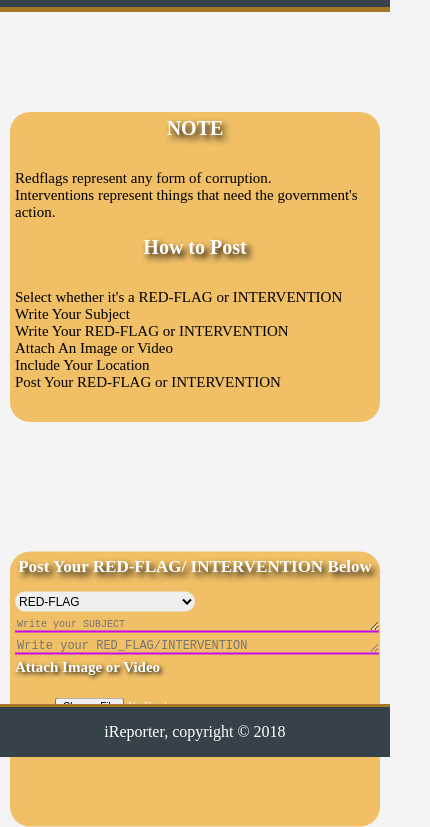
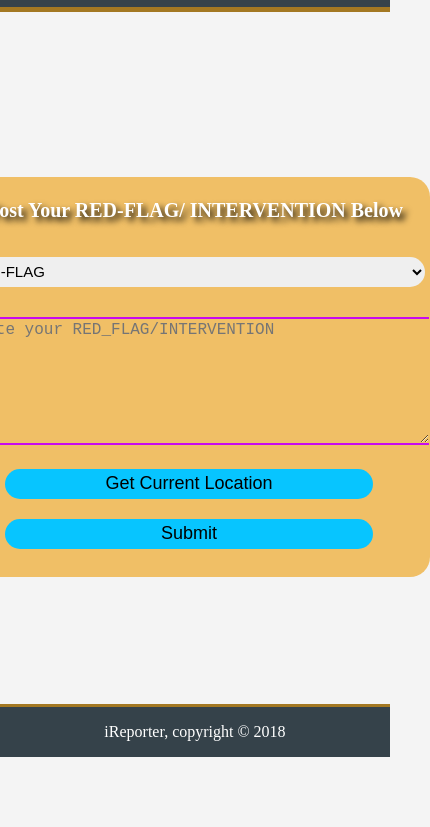
Before and after one commit to gkarumba/iReporter, a website: page post.html in a window 390 px wide. Shown: the part 87-914 px from the top of the page, 430 px wide, since content can reach past the window. After the commit the page ends 844 px from the top, so only its background shows below. Drawn offline with Linux system fonts and the light colour scheme.

Commit message:
makes changes in the post page

```diff
--- a/JS/main.js
+++ b/JS/main.js
@@ -25,8 +25,10 @@ function registerUser(){
     .then(async (res) => {
         if (res.ok){
             const data = await res.json();
+            redirect: window.location.assign("./login.html")
             output = `<p style="background: #004e00;color: white;text-align: center;padding: 20px;font-size: 1.3em;font-family: 'Boogaloo', cursive;">${data.message}</p>`;
-            return document.getElementById("registrationResponse").innerHTML = output;
+            return document.getElementById("registrationResponse").innerHTML = output
+
         }
         if (res.status == 400){
             const data_1 = await res.json();
--- a/css/style.css
+++ b/css/style.css
@@ -374,7 +374,7 @@ header a:hover {
     background: #ee9d0798;
     color: #fff;
     top: 55%;
-    left: 75%;
+    left: 50%;
     position: absolute;
     transform: translate(-50%,-50%);
     box-sizing: border-box;
@@ -383,7 +383,7 @@ header a:hover {
 }
 
 .postbox h1 {
-    margin:0;
+    margin-bottom:20px;
     padding: 0 0 15px;
     text-align: center;
     font-size: 20px;
@@ -393,11 +393,11 @@ header a:hover {
 .postbox select {
     border: none;
     outline: none;
-    height: 20px;
-    width: 50%;
+    height: 30px;
+    width: 100%;
     font-size: 15px;
     border-radius: 20px;
-    margin-bottom: 20px;
+    margin-bottom: 30px;
 }
 .postbox textarea[name="SUBJECT"]{
     border: none;
@@ -412,11 +412,12 @@ header a:hover {
 }
 .postbox textarea[name="RED-FLAG"]{
     border: none;
+    border-top: 2px solid rgb(200, 11, 238);
     border-bottom: 2px solid rgb(200, 11, 238);
     margin-bottom: 20px;
     background: transparent;
     outline: none;
-    height: 60px;
+    height: 120px;
     width: 100%;
     color: black;
     font-size: 16px;
@@ -455,7 +456,7 @@ header a:hover {
     font-size: 18px;
     border-radius: 20px;
     margin-left: 40px;
-    margin-bottom: 10px;
+    margin-bottom: 20px;
 }
 .postbox input[type="submit"]:hover{
     cursor: pointer;
@@ -709,15 +710,15 @@ footer {
         font-size: 15px;
     }
     .postbox{
-        width:  370px;
-        height: 275px;
-        top: 92%;
+        width:  470px;
+        height: 400px;
+        top: 55%;
         float: none;
         left:50%;
         padding: 5px 5px;
     }
-    .postbox h1{
-        font-size: 17px;
+    /* .postbox h1{
+        font-size: 20px;
     }
     .postbox textarea[name="RED-FLAG"]{
         height: 12px;
@@ -755,7 +756,7 @@ footer {
     .postbox input[type="checkbox"]{
         font-size: 15px;
         margin-bottom: 0px;
-    }
+    } */
 
     .viewall{
         height:650px;
--- a/post.html
+++ b/post.html
@@ -24,7 +24,7 @@
             </nav>
         </div>
     </header>
-    <section class="descriptionbox">
+    <!-- <section class="descriptionbox">
         <h1>NOTE</h1>
         <p>
         Redflags represent any form of corruption.<br>
@@ -39,11 +39,9 @@
             Include Your Location<br>
             Post Your RED-FLAG or INTERVENTION <br>
         </p>
-
-    </section>
+    </section> -->
     <section class ="postbox">
         <div>
-
             <h1>
                 Post Your RED-FLAG/ INTERVENTION Below
             </h1>
@@ -52,19 +50,18 @@
                     <option value="RED-FLAG"> RED-FLAG</option>
                     <option value="INTERVENTION">INTERVENTION</option>
                 </select><br>
-                    <textarea name="SUBJECT"  placeholder="Write your SUBJECT"></textarea><br>
                 <textarea name="RED-FLAG"  placeholder="Write your RED_FLAG/INTERVENTION"></textarea><br>
-                    <p>Attach Image or Video</p><br>
-                    <input type="file" name="myFile"><br>
-                    <input type="checkbox" name="maps" value="Current_location"> Get Location<br>
+                <!-- <p>Attach Image or Video</p><br>
+                <input type="file" name="myFile"><br> -->
+                <input type="submit" name="" value="Get Current Location"><br>
                 <input type="submit" name="" value="Submit">
 
             </form>
         </div>
     </section>
-
     <footer>
         <p>iReporter, copyright &copy; 2018</p>
     </footer>
+    <script src="./JS/main.js"></script>
 </body>
 </html>
```
Lines whose indentation alone changed are shown as unchanged.
